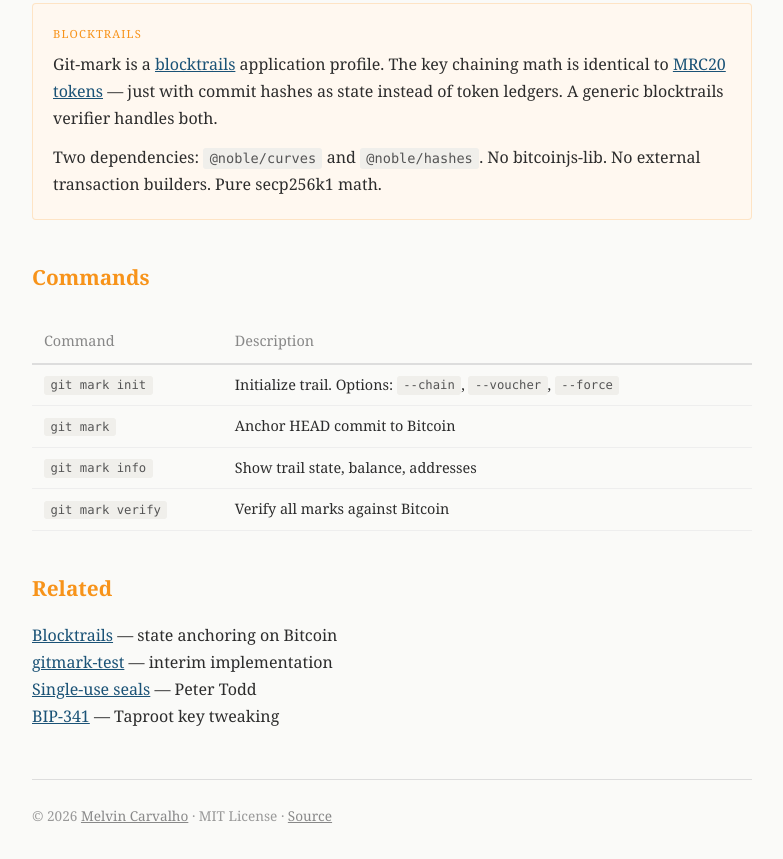
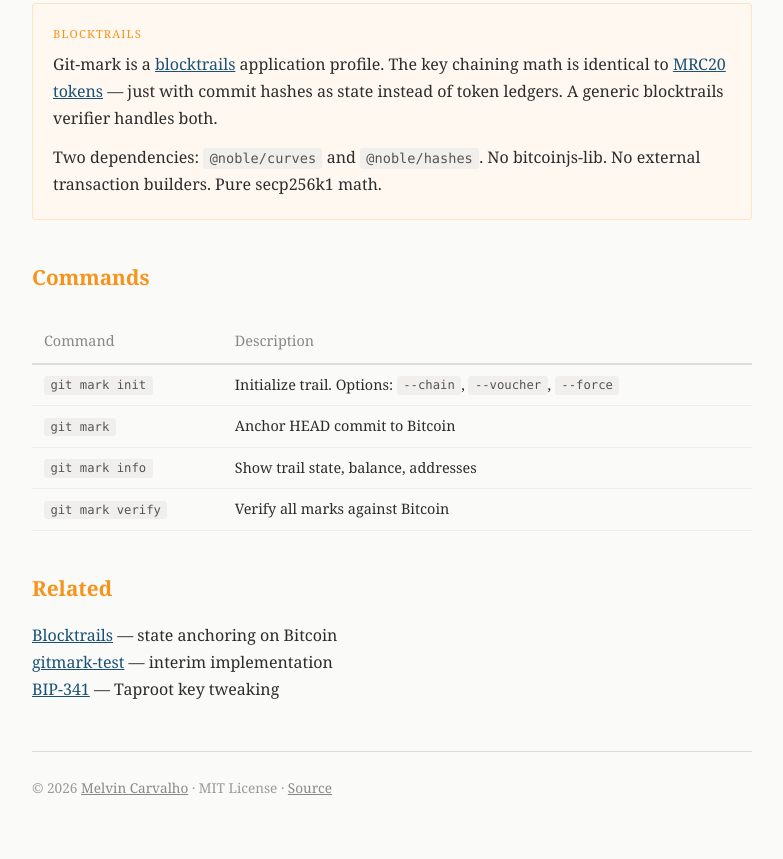
Before and after one commit to solidpayorg/gitmark, a website: page index.html in a window 1280 px wide. Shown: the part 2176-3035 px from the top of the page, without its empty margins (248-1031 px from the left). Drawn offline with Linux system fonts and the light colour scheme.

Commit message:
docs: remove single-use seals reference

```diff
--- a/index.html
+++ b/index.html
@@ -129,7 +129,6 @@ git mark info</pre>
     <p>
       <a href="https://blocktrails.org">Blocktrails</a> &mdash; state anchoring on Bitcoin<br>
       <a href="https://github.com/nicepkg/gitmark-test">gitmark-test</a> &mdash; interim implementation<br>
-      <a href="https://petertodd.org/2017/scalable-single-use-seal-asset-transfer">Single-use seals</a> &mdash; Peter Todd<br>
       <a href="https://github.com/bitcoin/bips/blob/master/bip-0341.mediawiki">BIP-341</a> &mdash; Taproot key tweaking
     </p>
 
```
Also changed, not shown: README.md.
